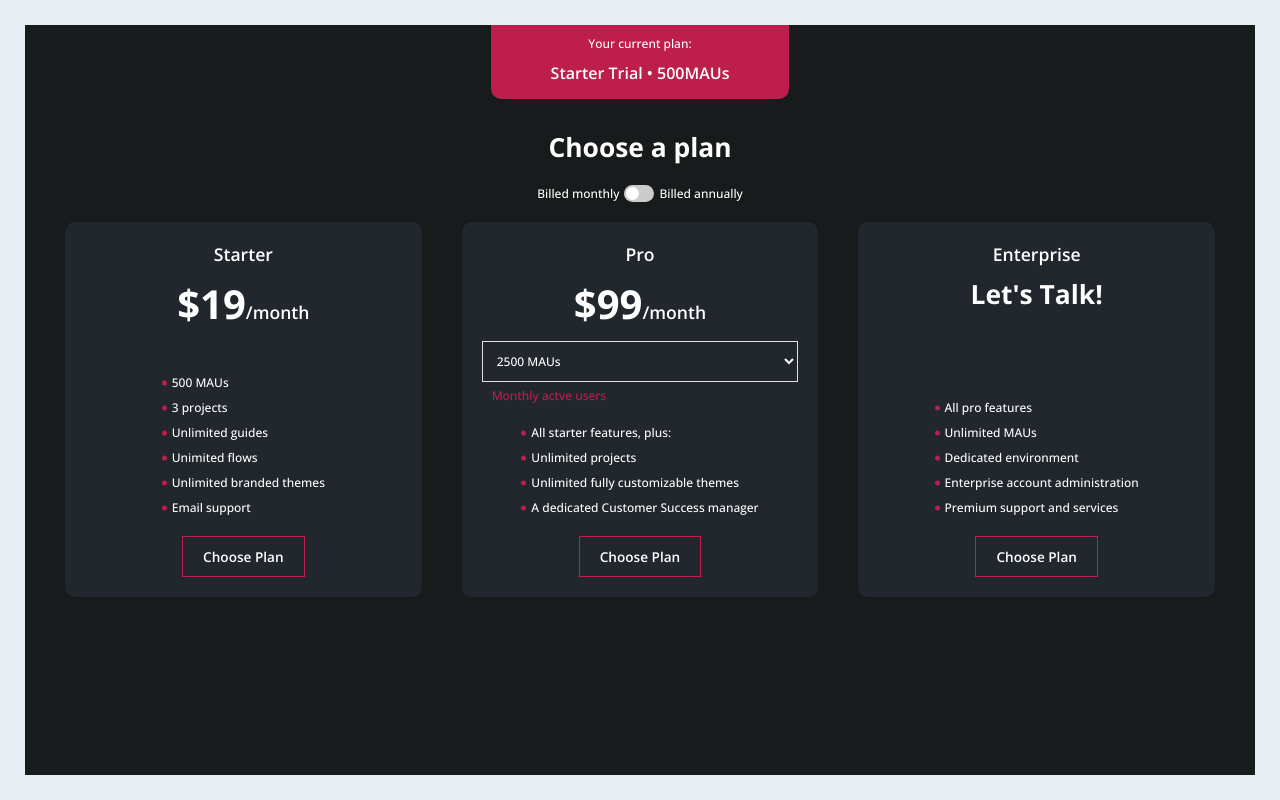
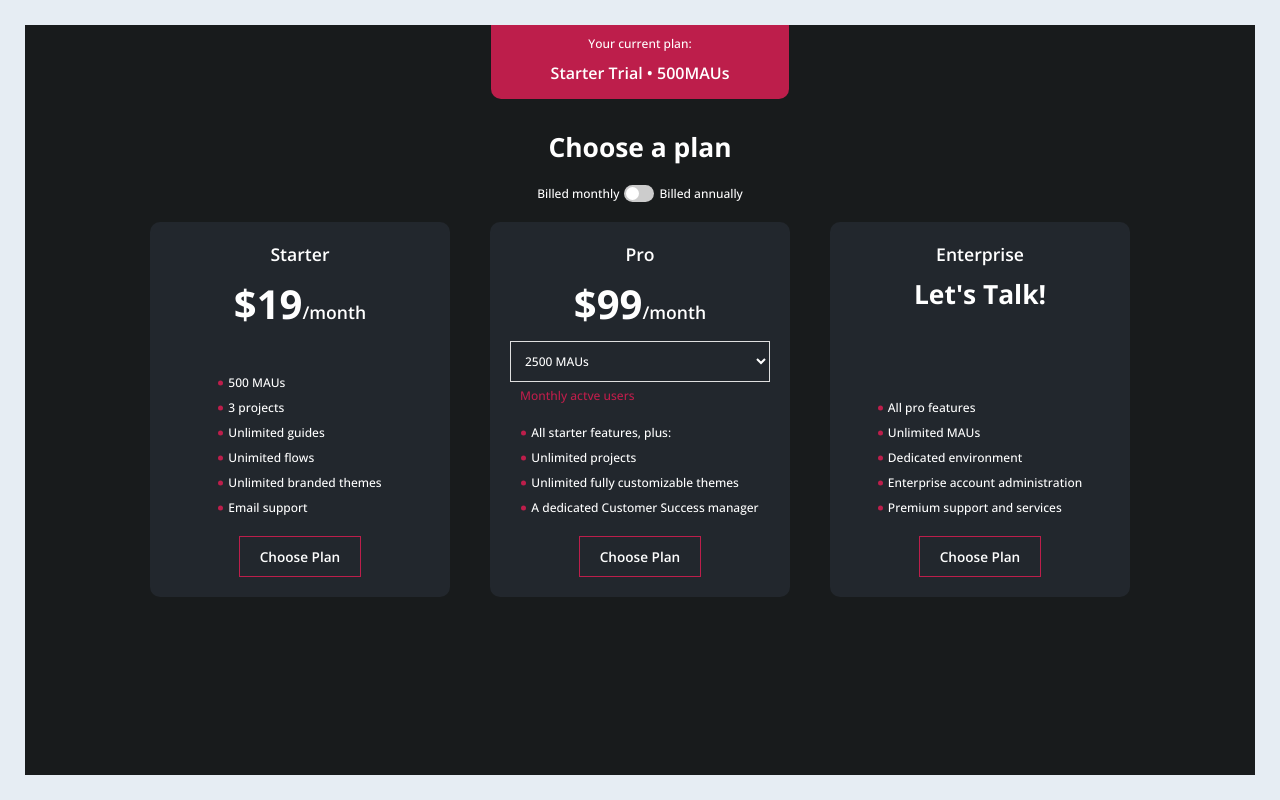
Before and after one commit to githubarj/docker-task, a React (Vite) app: page / in a window 1280 px wide. Built offline with nearby package versions, Linux system fonts and the light colour scheme.

Commit message:
minor fixes to the card component

```diff
--- a/src/Components/DropDown/dropDown.css
+++ b/src/Components/DropDown/dropDown.css
@@ -8,13 +8,13 @@
 .dropdown-box {
   background: none;
   padding: 10px;
-  width: 100%;
   border: 1px solid #e0e0e0;
 }
 
 .dropdown-box option {
   background-color: var(--card-color);
   color: var(--text-color);
+  max-width: fit-content;
 }
 
 .dropdown-box:focus {
--- a/src/Components/LandingPage/landingPage.css
+++ b/src/Components/LandingPage/landingPage.css
@@ -40,6 +40,7 @@
 
 .cards {
   display: flex;
+  justify-content: center;
   width: 100%;
   flex-wrap: wrap;
   gap: 40px;
@@ -56,6 +57,7 @@
 .card-container {
   padding: 20px;
   min-width: 235px;
+  max-width: 300px;
   flex-basis: calc(33%);
   flex: 1;
   display: flex;
@@ -118,7 +120,3 @@ button:hover {
 }
 
 /* Formatting styles */
-
-.enterprise-price {
-  vertical-align: bottom;
-}
```
Also changed, not shown: src/Components/DropDown/DropDown.jsx (line endings or trailing spaces).
